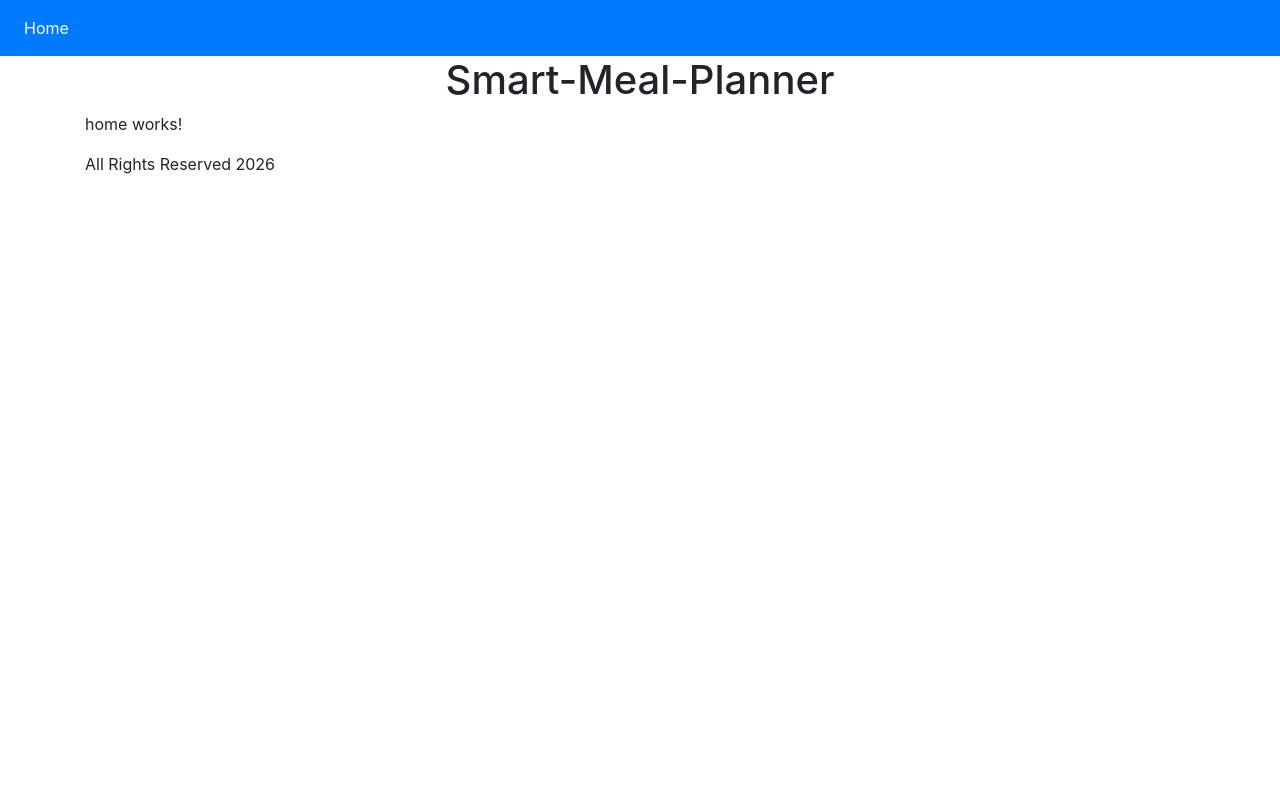
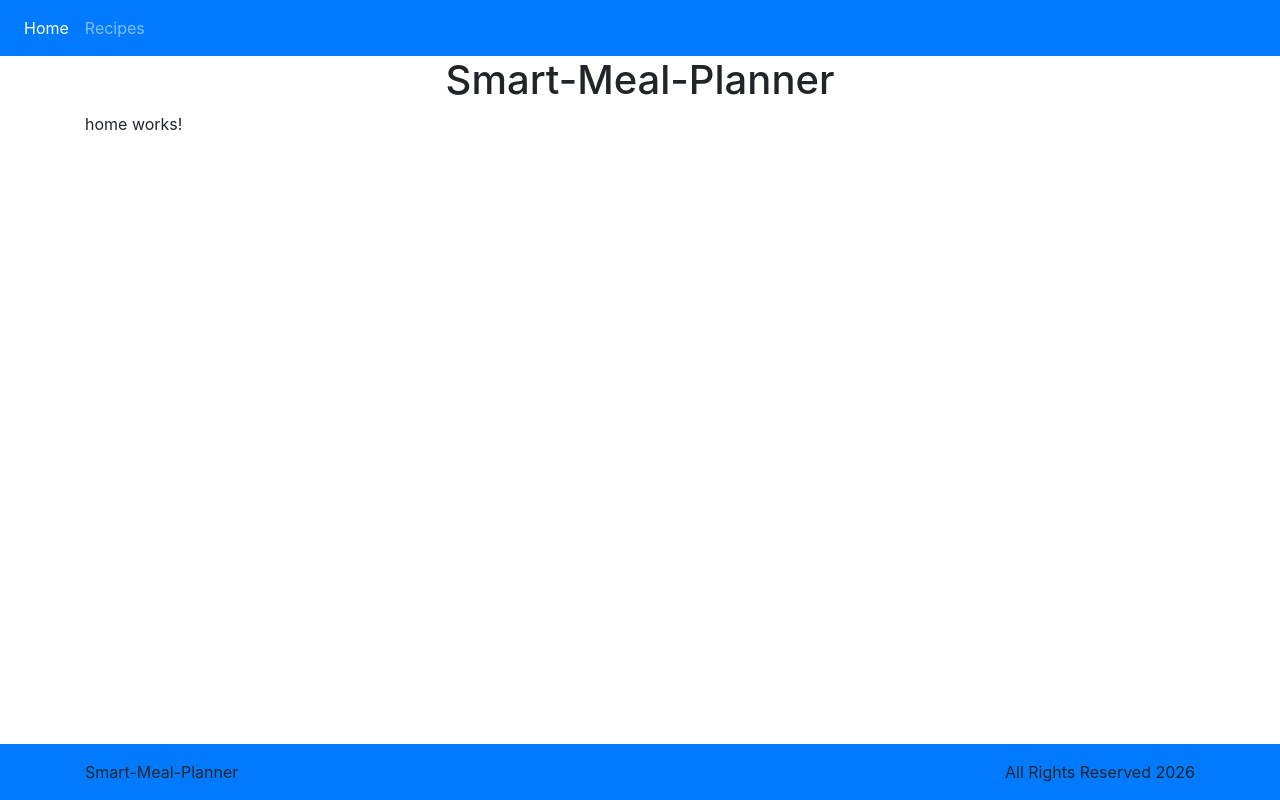
Before and after one commit to mashavaprince09/Smart-Meal-Planner, an Angular app: page /home in a window 1280 px wide. Built offline with nearby package versions, Linux system fonts and the light colour scheme; no server answers.

Commit message:
Update app

```diff
--- a/src/app/app.css
+++ b/src/app/app.css
@@ -0,0 +1,20 @@
+html, body {
+  height: 100%;
+  margin: 0;
+}
+
+.page-wrapper {
+  min-height: 100vh;
+  display: flex;
+  flex-direction: column;
+}
+
+.page-content {
+  flex: 1;
+}
+
+.footer {
+  margin-top: auto;
+  padding: 1rem;
+  text-align: center;
+}
--- a/src/app/app.html
+++ b/src/app/app.html
@@ -1,21 +1,32 @@
-<nav class = "navbar navbar-expand-sm bg-primary navbar-dark">
-  <ul class = "navbar-nav">
+<div class="page-wrapper">
+
+  <nav class="navbar navbar-expand-sm bg-primary navbar-dark">
+    <ul class="navbar-nav">
       <li class="nav-item">
-      <a routerLink = "home" routerLinkActive="active" class = "nav-link">
+        <a routerLink="home" routerLinkActive="active" class="nav-link">
           Home
+        </a>
+      </li>
+      <li class="nav-item">
+        <a routerLink="recipe" routerLinkActive="active" class="nav-link">
+          Recipes
         </a>
       </li>
     </ul>
   </nav>
 
-<h1 class="text-center">{{title()}}</h1>
-<div class = "container">
+  <main class="page-content">
+    <h1 class="text-center">{{ title() }}</h1>
+    <div class="container">
       <router-outlet></router-outlet>
     </div>
+  </main>
 
-<footer class = "footer">
-  <div class = "container">
+  <footer class="navbar bg-primary navbar-dark footer">
+    <div class="container">
+      <span>Smart-Meal-Planner</span>
       <span>All Rights Reserved 2026</span>
     </div>
+  </footer>
 
-</footer>
+</div>
```
Lines whose indentation alone changed are shown as unchanged.
